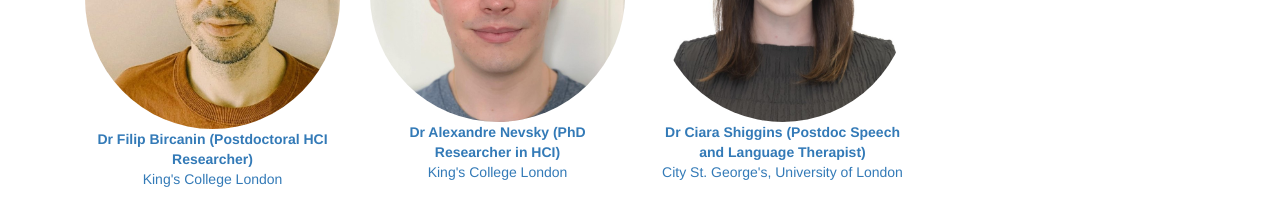
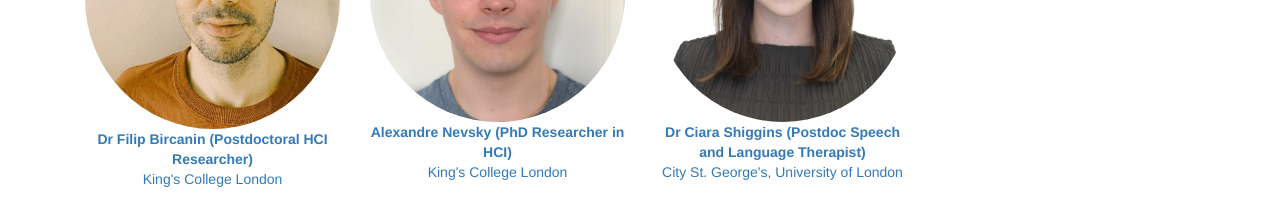
Before and after one commit to ca11yproject/ca11yproject.github.io, a plain HTML site: page people.html in a window 1280 px wide. Shown: the part 1020-1234 px from the top of the page. Drawn offline with Linux system fonts and the light colour scheme.

Commit message:
Removing 'Dr' from Alexandre Nevsky

```diff
--- a/people.html
+++ b/people.html
@@ -81,11 +81,11 @@
                 </div>
 
 
-                 <div class="col-sm-3">
-                    <center><a href="https://sachanevsky.github.io/"><img class="featurette-image img-circle img-responsive center" alt="Sacha - white male" src="img/people_images/sacha.jpeg" width=100%><b>Dr Alexandre Nevsky (PhD Researcher in HCI) </b><br>King's College London</a></center>
+                <div class="col-sm-3">
+                    <center><a href="https://sachanevsky.github.io/"><img class="featurette-image img-circle img-responsive center" alt="Sacha - white male" src="img/people_images/sacha.jpeg" width=100%><b>Alexandre Nevsky (PhD Researcher in HCI) </b><br>King's College London</a></center>
                 </div>
 
-                        <div class="col-sm-3">
+                <div class="col-sm-3">
                     <center><a href=""><img class="featurette-image img-circle img-responsive center" alt="Ciara - white female" src="img/people_images/ciara.jpg" width=100%><b>Dr Ciara Shiggins (Postdoc Speech and Language Therapist) </b><br>City St. George's, University of London</a></center>
                 </div>
 
```
